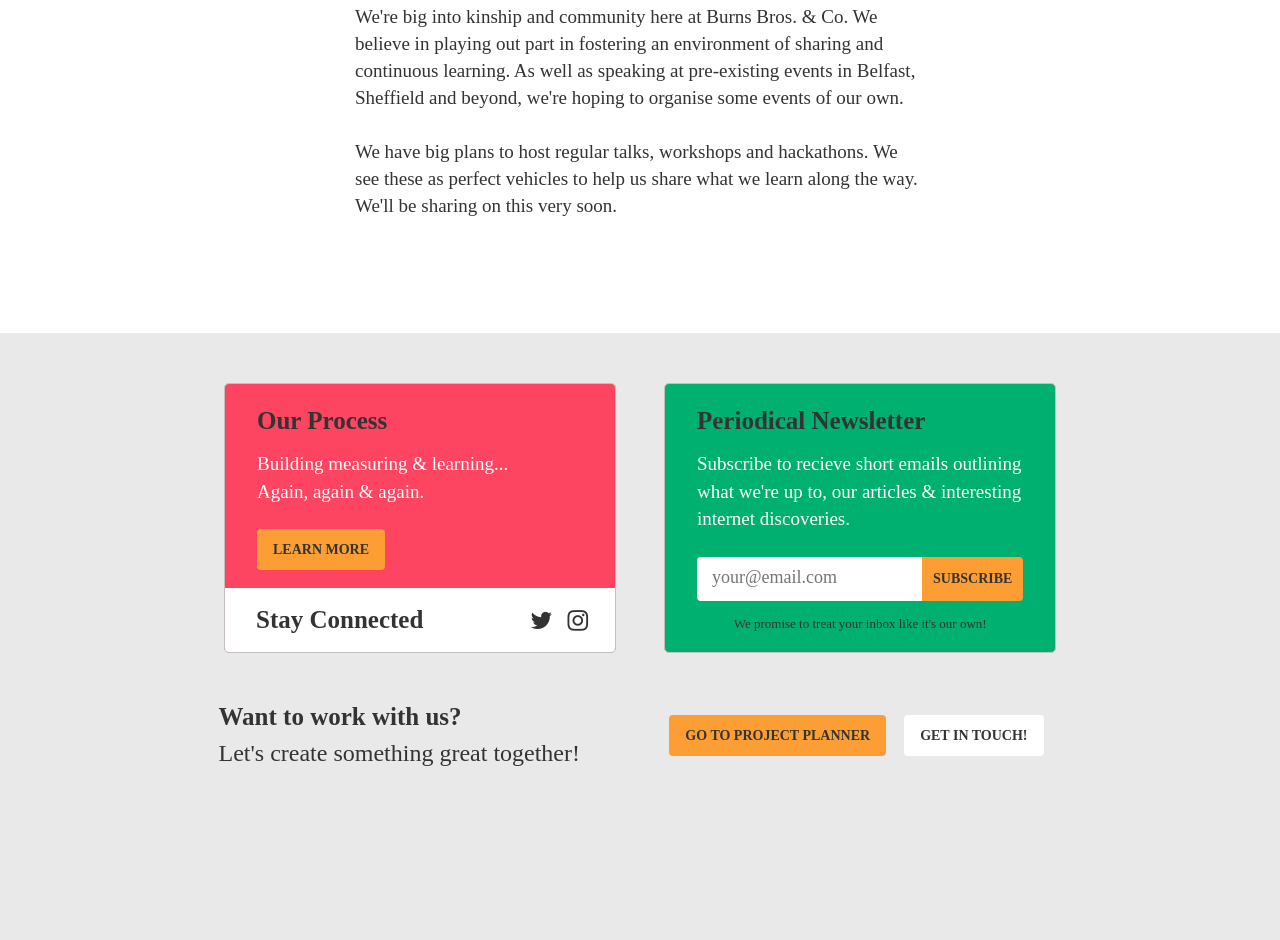
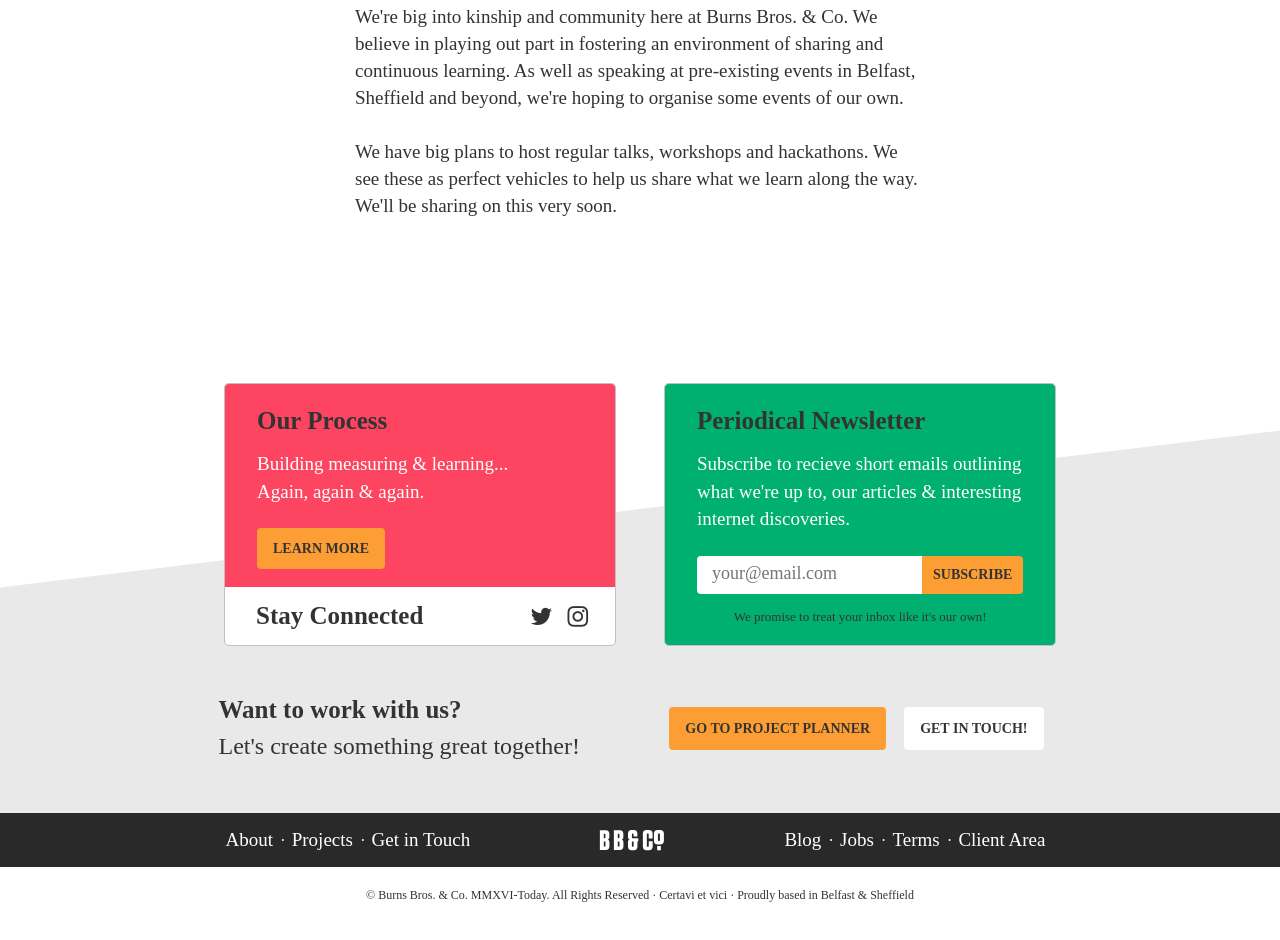
Before and after one commit to Ghrehh/burnsbros, a website: page source/index.html in a window 1280 px wide. Shown: the part 3751-4691 px from the top of the page. Drawn offline with nearby package versions, Linux system fonts and the light colour scheme; files that its build step writes are made by us from their sources; files whose address does not match are found by name.

Commit message:
completed footer

```diff
--- a/source/styles/base/_variables.scss
+++ b/source/styles/base/_variables.scss
@@ -8,3 +8,4 @@ $blue: #009cd7;
 $pink: #fd4561;
 
 $light-grey: #C5C3C3;
+$nearly-black: #2A2929;
--- a/source/styles/components/_footer.scss
+++ b/source/styles/components/_footer.scss
@@ -1,6 +1,20 @@
 footer {
-  padding: 50px 0px 200px;
-  background-color: rgb(233, 233, 233);
+  padding: 50px 0px 0px;
+  position: relative;
+  overflow: hidden;
+  margin-bottom: 15px;
+
+
+  #background {
+    background-color: rgb(233, 233, 233);
+    height: 100%;
+    width: 100%;
+    position: absolute;
+    z-index: -2;
+    transform: skewY(-7deg);
+    padding-top: 100px;
+    top: 176px;
+  }
 
   #cards {
     display: flex;
@@ -44,7 +58,7 @@ footer {
 
         p {
           color: white;
-          margin-bottom: 24px;
+          margin-bottom: 23px;
           line-height: 27.5px;
 
         }
@@ -66,7 +80,7 @@ footer {
 
         h3 {
           margin: 0px;
-          padding: 10px 0px 10px 31px;
+          padding: 7px 0px 7px 31px;
         }
 
         i {
@@ -99,7 +113,7 @@ footer {
       .orange-button-form {
         @extend .orange-button;
         border-radius: 0px 4px 4px 0px;
-        padding: 8px 11px 9px;
+        padding: 5px 11px 6px;
       }
     }
 
@@ -112,6 +126,7 @@ footer {
     margin: auto;
     justify-content: space-between;
     align-items: center;
+    margin-bottom: 53px;
 
     .description {
       @extend .small-header;
@@ -129,11 +144,61 @@ footer {
     .buttons {
       .orange-button {
         margin-right: 14px;
+        padding: 8px 16px;
       }
 
       .white-button {
         margin-right: 18px;
+        padding: 8px 16px;
+      }
+    }
+  }
+
+  #bottom-nav {
+
+    background-color: $nearly-black;
+
+
+    #bottom-nav-inner {
+      justify-content: space-around;
+      display: flex;
+      margin: auto;
+      max-width: 949px;
+
+      ul {
+
+        li {
+          display: inline-block;
+          color: white;
+
+          a {
+            @extend .body-writing;
+            color: white;
+            text-decoration: none;
+            padding: 13px 0px 14px;
+            display: inline-block;
+          }
+        }
+
+        li::after {
+          content: "\00B7";
+          font-size: 17px;
+          margin-left: 7px;
+          margin-right: 2px;
+        }
+
+        li:last-child::after {
+          content: "";
+        }
       }
     }
   }
 }
+
+#copyright {
+  .small {
+    text-align:center;
+    margin-bottom: 16px;
+    font-size: 12px;
+  }
+}
--- a/source/templates/partials/_footer.html
+++ b/source/templates/partials/_footer.html
@@ -1,4 +1,5 @@
 <footer>
+  <div id="background"></div>
   <div id="cards">
 
     <div id="our-process-card" class="card">
@@ -53,6 +54,28 @@
   </div>
 
   <nav id="bottom-nav">
+    <div id="bottom-nav-inner">
+      <ul>
+        <li><a href="#">About</a></li>
+        <li><a href="#">Projects</a></li>
+        <li><a href="#">Get in Touch</a></li>
+      </ul>
+
+      <img alt="burns bros footer image" src="assets/logo-footer.svg">
+
+      <ul>
+        <li><a href="#">Blog</a></li>
+        <li><a href="#">Jobs</a></li>
+        <li><a href="#">Terms</a></li>
+        <li><a href="#">Client Area</a></li>
+      </ul>
+    </div>
   </nav>
 
 </footer>
+<section id="copyright">
+  <p class="small">
+    © Burns Bros. & Co. MMXVI-Today. All Rights Reserved &middot;
+    Certavi et vici &middot; Proudly based in Belfast & Sheffield
+  </p>
+</section>
```
Also changed, not shown: build/assets/logo-footer.svg (added), build/index.html, build/styles/main.css.
